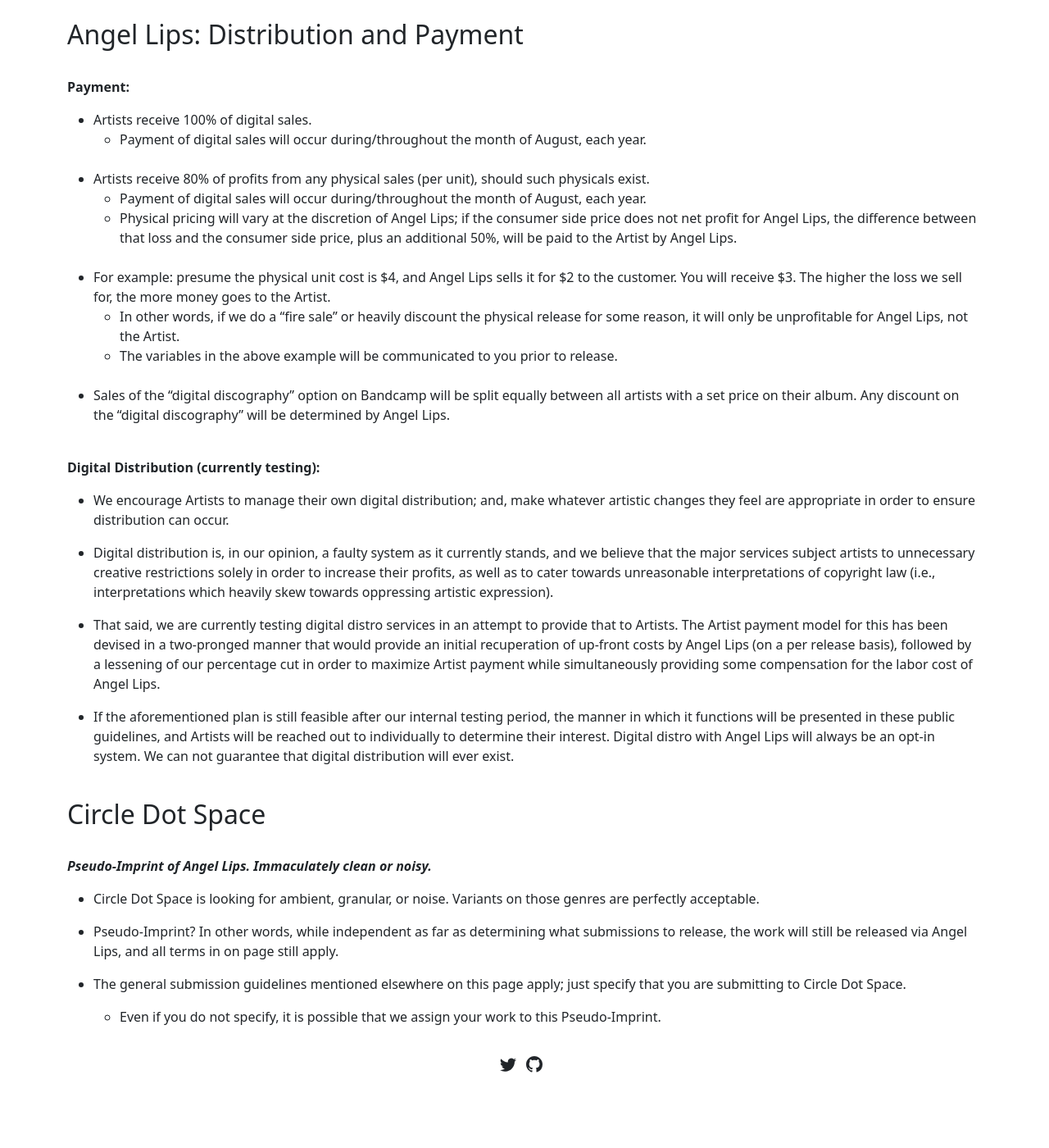
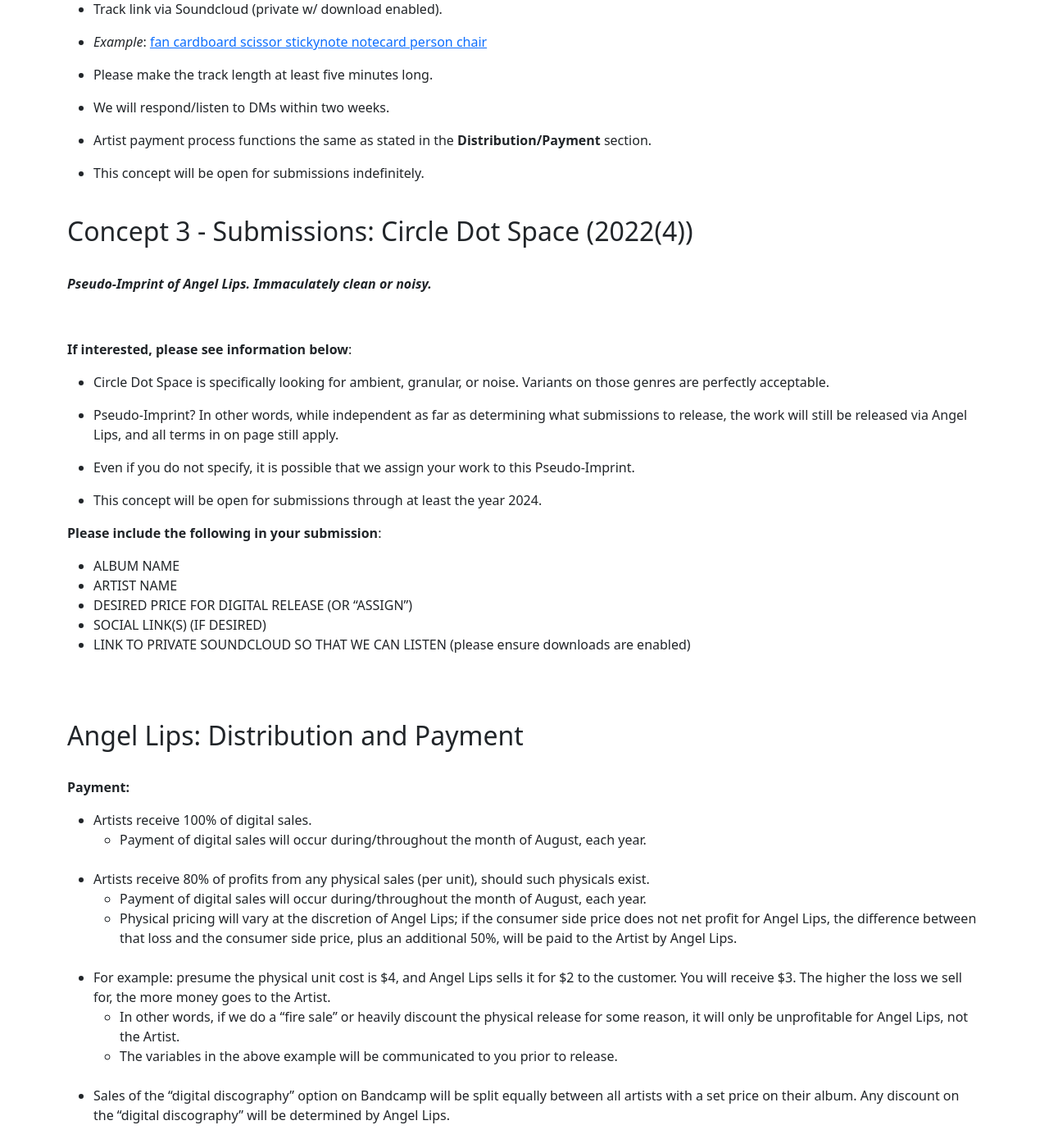
Before and after one commit to angellips/angellips.github.io, a Jekyll site: the page built from submissions.md, in a window 1280 px wide and 1400 px high, scrolled down 2849 px. Shown: the whole window at 82% size. Built offline with Jekyll 4.4.1, drawn with Linux system fonts in a browser that asks for light colours; before the commit the page ends 4173 px from its top, so only the background shows below that; some of the changed text lies outside the part shown.

Commit message:
Update submissions.md

```diff
--- a/submissions.md
+++ b/submissions.md
@@ -12,7 +12,7 @@ permalink: /submissions/
 
 * These guidelines are subject to change at the discretion of Angel Lips at any time. It is our intention to keep this page updated as frequently as is humanly possible.
 
-* If after reading, you think Angel Lips is a good fit for your art, please see here for more info: Distribution/Payment.
+* If after reading, you think Angel Lips is a good fit for your art, please see here for more info: **Distribution/Payment**.
 
 **Release Style**:
 
@@ -69,13 +69,19 @@ At the moment, all releases are digital only.
 <br/>
 **_Documentations of the Other via immediate everydayness. A demonstration of new isolationism. Post-Art._**
 
-* Angel Lips has an ongoing series, which is called “SLICEOFLIFE”.
+<br/>
 
-* For submissions, please hit the record button on your phone for 20 minutes, then send us the raw file.
+**If interested, please see instructions below**:
+
+* For submissions, please hit the record button on your phone for 20 minutes (slightly shorter or longer is fine).
+
+* Upload raw file to Soundcloud and send us a link (private w/ download enabled).
 
 * We will then make-up an Artist name, Album/Track title, and select cover art.
 
-* Artist payment process functions the same as stated in the **Distribution/Payment** section. <br/><br/>
+* Artist payment process functions the same as stated in the **Distribution/Payment** section.
+
+* This concept will be open for submissions indefinitely. <br/><br/>
 
 ### Concept 1 - Submissions: A Collection of Multiple Colors Interpreted by Various Artists for Indeterminate Periods of Time (2021(2)):
 <br/>
@@ -92,12 +98,14 @@ At the moment, all releases are digital only.
 **If interested, please make an auditory interpretation of a color within the samples (or assign a track to a color at random), and send us a DM with this info**:
 
   * Artist name.
-  * Chosen color sample.
+  * Chosen color [sample](https://github.com/angellips/angelhair/tree/main/Cover-Art/Various%20Colors).
   * Track link via Soundcloud (private w/ download enabled).
 
 * We will respond/listen to DMs erratically.
 
-* Artist payment process functions the same as stated in the **Distribution/Payment** section. <br/><br/>
+* Artist payment process functions the same as stated in the **Distribution/Payment** section.
+
+* This concept will be closed for submissions at the end of 2022. <br/><br/>
 
 ### Concept 2 - : AL-OBJET-A∞
 <br/>
@@ -106,17 +114,47 @@ At the moment, all releases are digital only.
 **_AL-OBJET-A∞ is the deconstruction of listener desire into pure object._**
 
 <br/>
-**Make a recording (at least 10 minutes long) of different objects, then send us a DM with the following**:
+**Make a recording of different objects, then send us a DM with the following**:
 
   * Artist name.
-  * Track name will be a list of items used. This list may be specific or abstract.
+  * Track name that is a list of items used. This list may be specific or abstract.
   * Track link via Soundcloud (private w/ download enabled).
 
 * _Example_: [fan cardboard scissor stickynote notecard person chair](https://angellips.bandcamp.com/album/fan-cardboard-scissor-stickynote-notecard-person-chair)
 
+* Please make the track length at least five minutes long.
+
 * We will respond/listen to DMs within two weeks.
 
-* Artist payment process functions the same as stated in the **Distribution/Payment** section. <br/><br/>
+* Artist payment process functions the same as stated in the **Distribution/Payment** section.
+
+* This concept will be open for submissions indefinitely. <br/><br/>
+
+## Concept 3 - Submissions: Circle Dot Space (2022(4))
+<br/>
+**_Pseudo-Imprint of Angel Lips. Immaculately clean or noisy._**
+
+<br/>
+
+**If interested, please see information below**:
+
+* Circle Dot Space is specifically looking for ambient, granular, or noise. Variants on those genres are perfectly acceptable.
+
+* Pseudo-Imprint? In other words, while independent as far as determining what submissions to release, the work will still be released via Angel Lips, and all terms in on page still apply.
+
+* Even if you do not specify, it is possible that we assign your work to this Pseudo-Imprint.
+
+* This concept will be open for submissions through at least the year 2024.
+
+**Please include the following in your submission**:
+
+* ALBUM NAME
+* ARTIST NAME
+* DESIRED PRICE FOR DIGITAL RELEASE (OR “ASSIGN”)
+* SOCIAL LINK(S) (IF DESIRED)
+* LINK TO PRIVATE SOUNDCLOUD SO THAT WE CAN LISTEN (please ensure downloads are enabled)
+
+<br/><br/>
 
 ## Angel Lips: Distribution and Payment
 <br/>
@@ -145,20 +183,6 @@ At the moment, all releases are digital only.
 
 * If the aforementioned plan is still feasible after our internal testing period, the manner in which it functions will be presented in these public guidelines, and Artists will be reached out to individually to determine their interest. Digital distro with Angel Lips will always be an opt-in system. We can not guarantee that digital distribution will ever exist. <br/><br/>
 
-## Circle Dot Space
-<br/>
-**_Pseudo-Imprint of Angel Lips. Immaculately clean or noisy._**
-
-
-* Circle Dot Space is looking for ambient, granular, or noise. Variants on those genres are perfectly acceptable.
-
-* Pseudo-Imprint? In other words, while independent as far as determining what submissions to release, the work will still be released via Angel Lips, and all terms in on page still apply.
-
-* The general submission guidelines mentioned elsewhere on this page apply; just specify that you are submitting to Circle Dot Space.
-
-  * Even if you do not specify, it is possible that we assign your work to this Pseudo-Imprint.
-
-
 <!---
 
 -->
```
